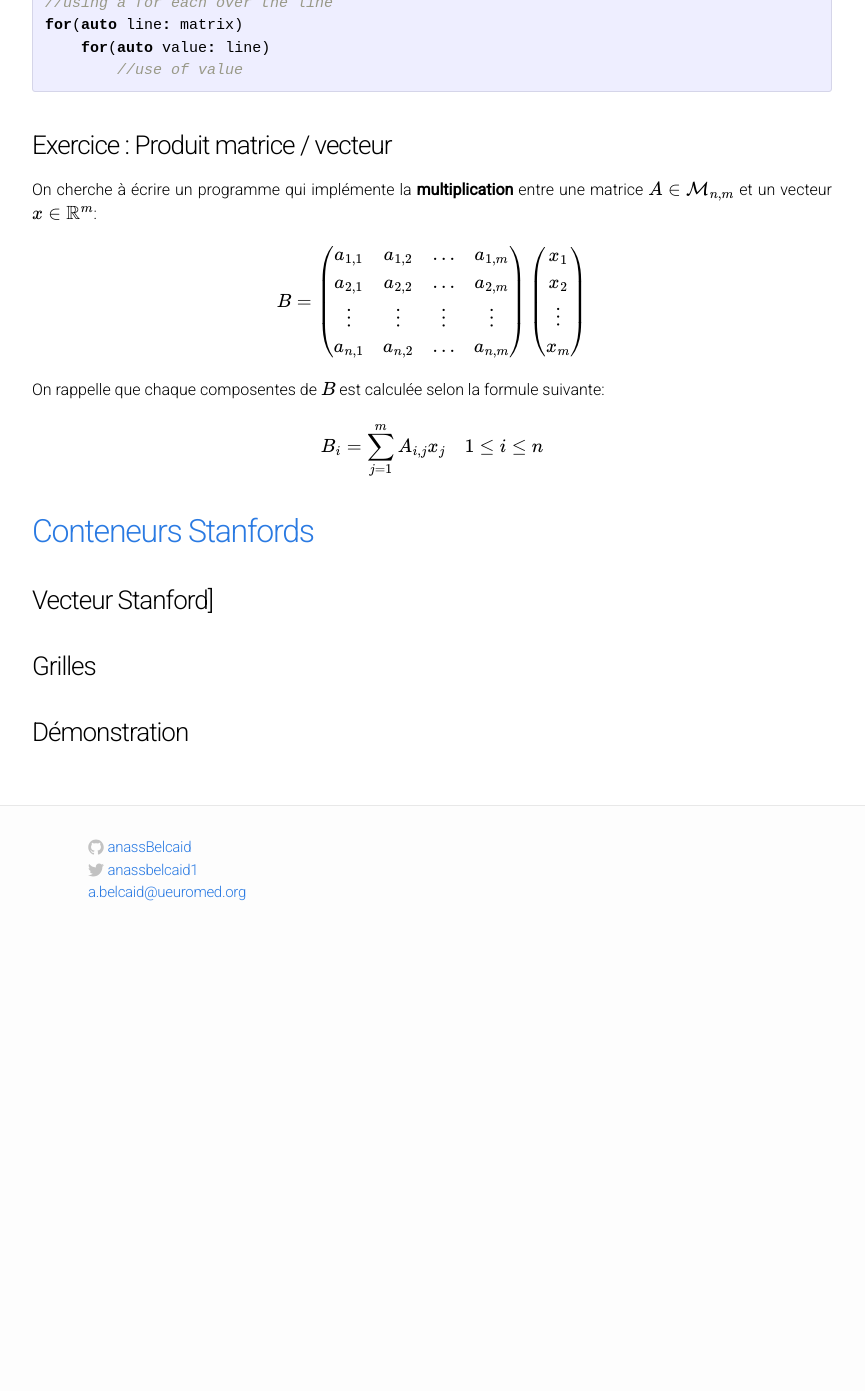
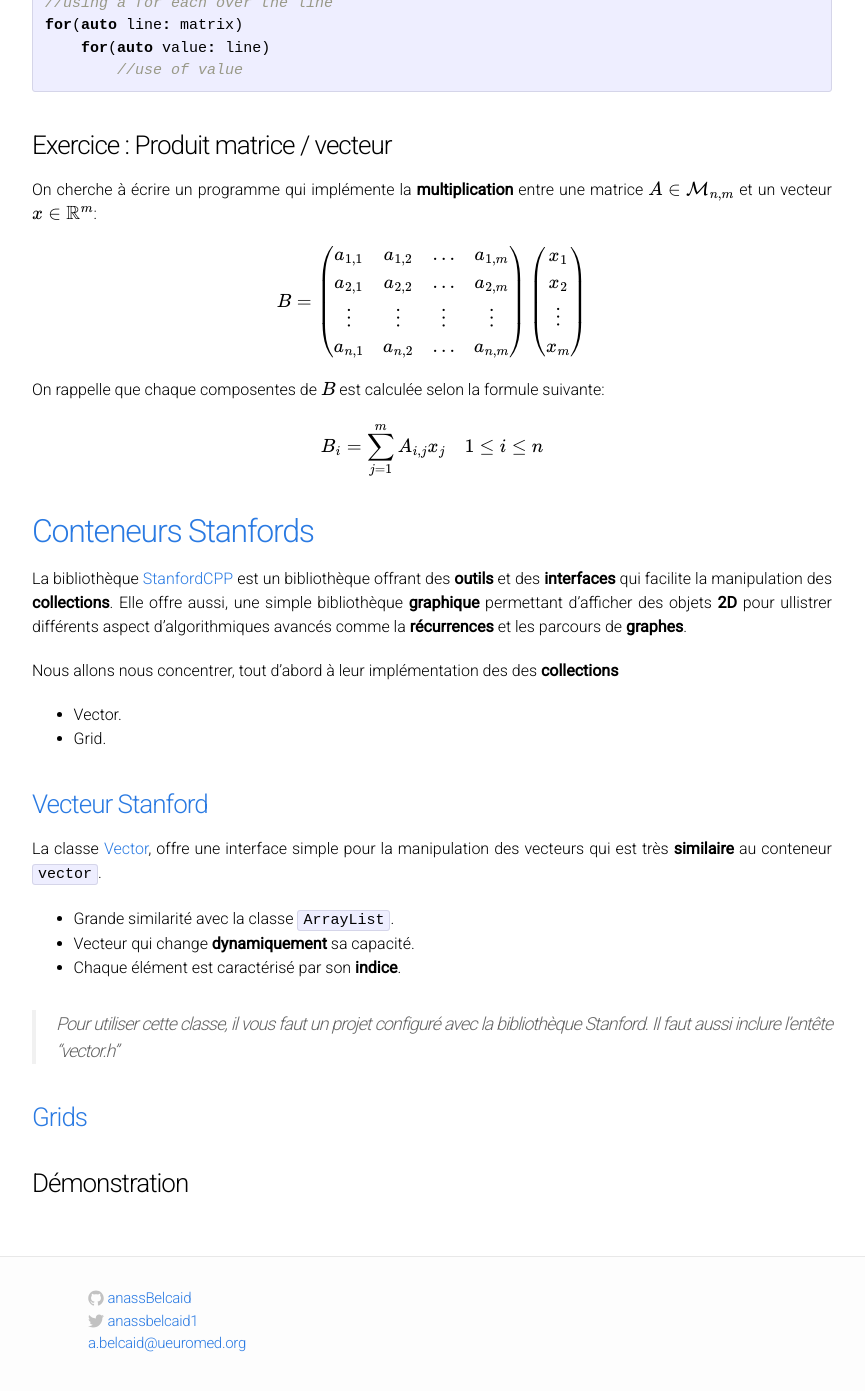
Before and after one commit to anassBelcaid/CS221, a Jekyll site: the page built from part2/vectors.md, in a window 1280 px wide and 1400 px high, scrolled down 4204 px. Shown: the top 1391 px of the window, without its empty margins (208-1073 px from the left). Built offline with Jekyll 4.4.1, drawn with Linux system fonts in a browser that asks for light colours; formulas are drawn with MathJax 3; before the commit the page ends 5153 px from its top, so only the background shows below that.

```diff
--- a/index.html
+++ b/index.html
@@ -6,6 +6,8 @@
     <li><a href="{{ site.url }}{{ site.baseurl }}/syllabus/">Syllabus</a></li>
     <li><a href="{{ site.url }}{{ site.baseurl}}/assets/pdfs/book.pdf">Book</a></li>
   <li><a href="https://www.codestepbystep.com">Practice</a></li>
+  <li><a href="{{ site.url }}{{
+          site.baseurl}}/assets/code/stanford-empty_project.zip"> Empty project
   <li><a href="https://piazza.com/">Forum</a></li>
 </ul>
 
--- a/part2/vectors.md
+++ b/part2/vectors.md
@@ -261,10 +261,38 @@
 ## [Conteneurs Stanfords](#stanford)
 <a name='stanford'></a>
 
-### Vecteur Stanford]
+La bibliothèque [StanfordCPP](https://web.stanford.edu/dept/cs_edu/cppdoc/) est
+un bibliothèque offrant des **outils** et des **interfaces** qui facilite la
+manipulation des **collections**. Elle offre aussi, une simple bibliothèque
+**graphique** permettant d'afficher des objets **2D** pour ullistrer différents
+aspect d'algorithmiques avancés comme la **récurrences** et les parcours de
+**graphes**.
+
+
+Nous allons nous concentrer, tout d'abord à leur implémentation des des
+**collections**
+
+- Vector.
+- Grid.
+
+### [Vecteur Stanford](#stanfVect)
 <a name='stanfVect'></a>
 
-### Grilles
+La classe
+[Vector](https://web.stanford.edu/dept/cs_edu/cppdoc/Vector-class.html), offre
+une interface simple pour la manipulation des vecteurs qui est très
+**similaire** au conteneur `vector`.
+
+
+- Grande similarité avec la classe `ArrayList`.
+- Vecteur qui change **dynamiquement** sa capacité.
+- Chaque élément est caractérisé par son **indice**.
+
+> Pour utiliser cette classe, il vous faut un projet configuré avec la
+bibliothèque Stanford. Il faut aussi inclure l'entête "vector.h"
+
+
+### [Grids](#grid)
 <a name='grid'></a>
 
 
```
Also changed, not shown: 1 other file.
